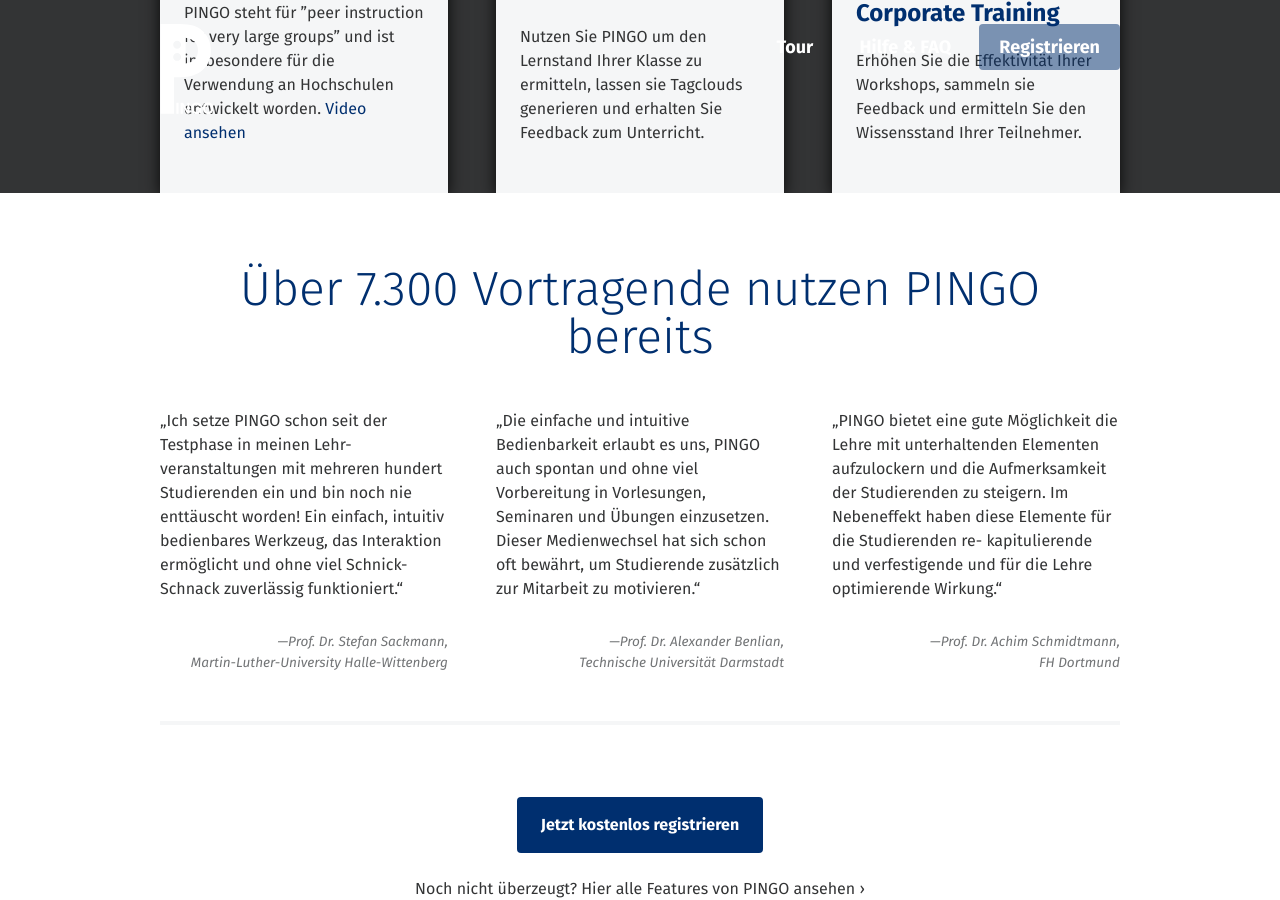
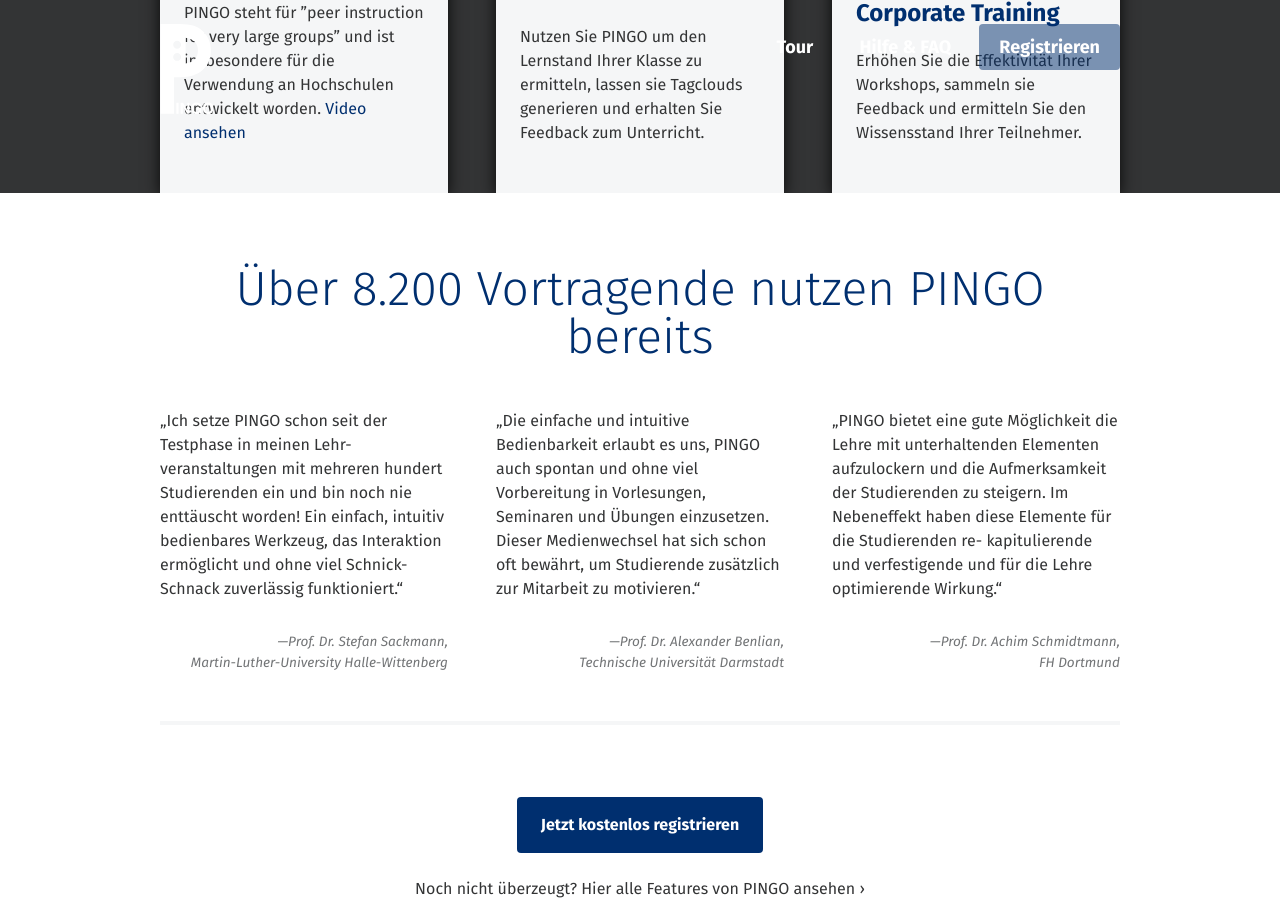
Before and after one commit to PingoUPB/pingoupb.github.io, a Jekyll site: the page built from de/index.html, in a window 1280 px wide and 900 px high, scrolled down 1535 px. Built offline with Jekyll 4.4.1, drawn with Linux system fonts in a browser that asks for light colours; nearby versions of some CDN libraries; Markdown is read by kramdown in place of the engine named in the settings.

Commit message:
updates the user count on the German site

```diff
--- a/_includes/container/testimonials.de.html
+++ b/_includes/container/testimonials.de.html
@@ -1,6 +1,6 @@
 <section class="testimonials">
 	<div class="centered">
-		<h1 class="testimonials__title">Über 7.300 Vortragende nutzen PINGO bereits</h1>
+		<h1 class="testimonials__title">Über 8.200 Vortragende nutzen PINGO bereits</h1>
 		<div class="grid">
 
 			{% for q in site.data.testimonials_de %}
```
